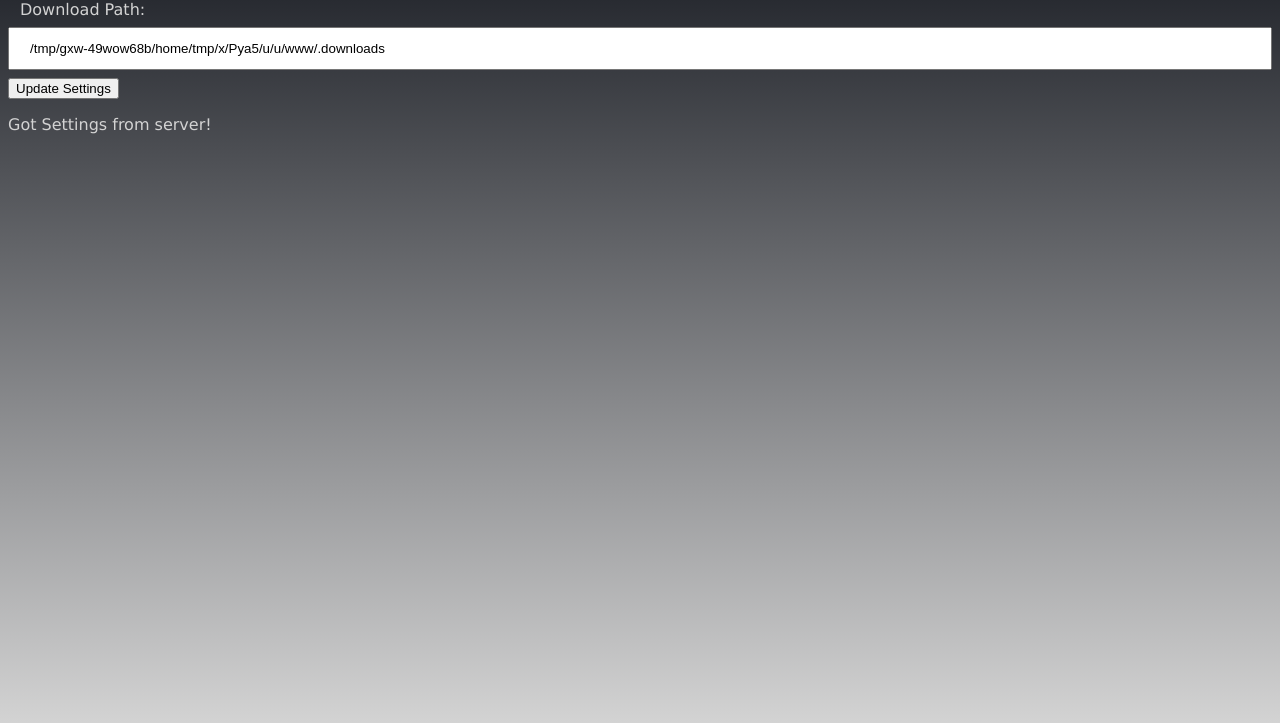
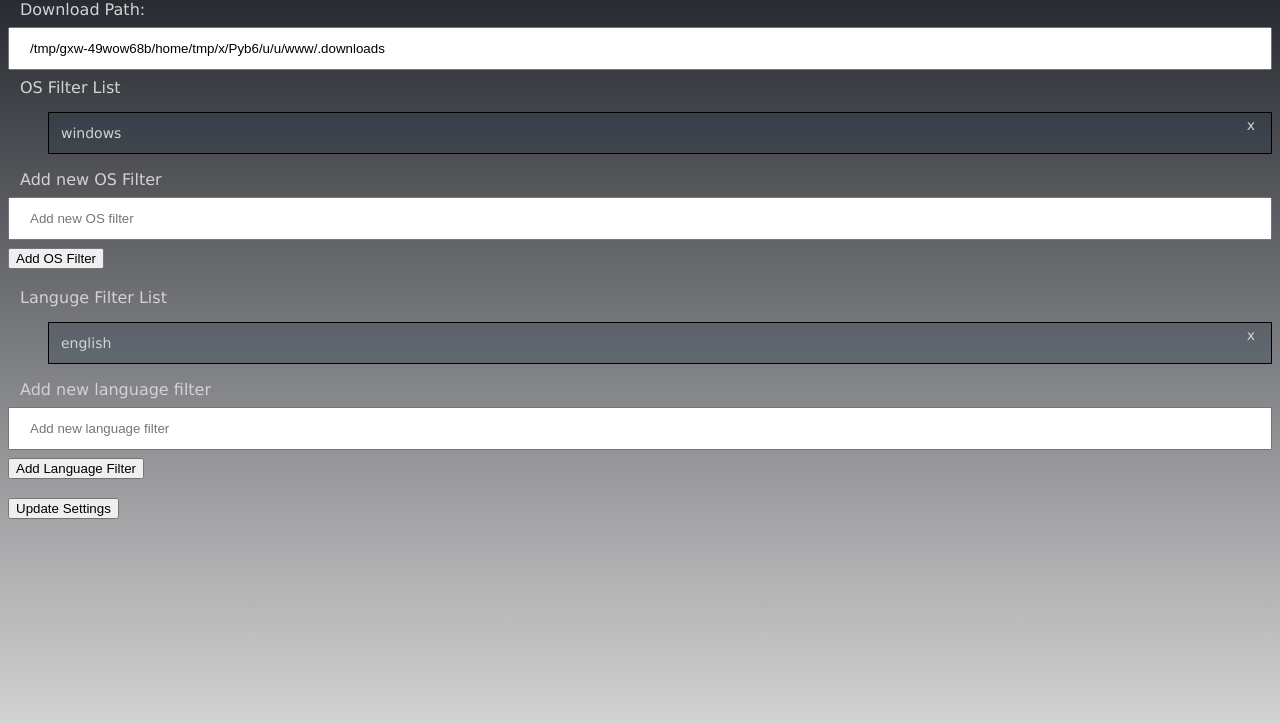
Before and after one commit to Caddox/Steamer, a Flask app: page /settings in a window 1280 px wide. Shown: the part 77-800 px from the top of the page. Run offline with Flask 2, Linux system fonts and the light colour scheme.

Commit message:
Expanded settings

```diff
--- a/app.py
+++ b/app.py
@@ -43,7 +43,7 @@ def main_page():
 
 @app.route("/settings")
 def settings_page():
-    return render_template("settings.html")
+    return render_template("settings.html", settings=steam.get_settings_as_json())
 
 @app.route("/login")
 def login_dummy():
@@ -130,8 +130,7 @@ def api_get_settings():
 def api_update_settings():
     j = request.get_json()
 
-    steam.download_location = Path(j['download_location'])
-    print(steam.download_location)
+    steam.update_settings("settings.json", j)
 
     return {'response': 'Settings updated.'}
 
--- a/client.py
+++ b/client.py
@@ -4,6 +4,7 @@ import sqlite3
 from pathlib import Path
 from dl_handler import manifest_process_factory
 from multiprocessing import Process, Pipe
+import json
 from gevent import spawn
 from gevent.socket import wait_write, wait_read
 
@@ -12,7 +13,12 @@ class LocalSteamClient(SteamClient):
         self.db_conn = None
         SteamClient.__init__(self, *args, **kwargs)
         self.set_credential_location('.')
-        self.download_location = Path('./.downloads/')
+
+        self.download_location: Path = Path('.')
+        self.os_list = []
+        self.languages = []
+        self.load_settings_from_file("settings.json")
+
         self.init_db()
         try:
             self.db_login()
@@ -80,6 +86,52 @@ class LocalSteamClient(SteamClient):
         self.db_conn.execute("insert or ignore into users VALUES (?, ?)", (username, password,))
 
         self.db_conn.commit()
+
+    def load_settings_from_file(self, filepath):
+        p = Path(filepath)
+
+        if not p.exists():
+            payload = {
+                'download_location': str(Path('./.downloads').resolve()),
+                'os_list': ['windows'],
+                'languages': ['english'],
+            }
+
+            with open(p, 'w') as f:
+                f.write(json.dumps(payload))
+
+        # p is a json file.
+        with open(p, 'r') as f:
+            data = json.loads(f.read())
+
+            self.download_location = Path(data['download_location'])
+            self.os_list = data['os_list']
+            self.languages = data['languages']
+
+    def update_settings(self, settings_filepath, data):
+        settings_file = Path(settings_filepath)
+        current_settings = {}
+        with open(settings_file, 'r') as f:
+            current_settings = json.loads(f.read())
+
+        current_settings.update(data)
+
+        # Write the new settings
+        with open(settings_file, 'w') as f:
+            f.write(json.dumps(current_settings))
+
+        # Re-read the settings back into the object
+        self.load_settings_from_file(settings_filepath)
+
+    def get_settings_as_json(self):
+        out = {
+            'download_location': str(self.download_location.resolve()),
+            'os_list': self.os_list,
+            'languages': self.languages,
+        }
+
+        return out
+
 
     def populate_apps(self):
         # Ensure the client is logged in
--- a/static/base.css
+++ b/static/base.css
@@ -69,3 +69,28 @@ input[type=text], input[type=password] {
     background-color: #ddd;
     color: black;
 }
+
+.remove {
+    float: right;
+    cursor: pointer;
+    position:absolute;
+    right: 0%;
+    padding: 12px 16px;
+    transform: translate(0%, -50%);
+}
+
+.remove span:hover {
+    background-color: #bbb;
+}
+
+.editable-list ul li {
+    border: 1px solid black;
+    margin-top: -1px;
+    background-color: #21314549;
+    padding: 12px;
+    text-decoration: none;
+    font-size: 14px;
+    color: lightgrey;
+    display: block;
+    position: relative;
+}
--- a/static/settings.js
+++ b/static/settings.js
@@ -1,25 +1,39 @@
 // This file uses jQuery
-
 $(document).ready(function() {
-    // Add the current text to the boxes
-    $.ajax({
-        url: window.location.origin + "/api/v1/settings",
-
-        success: function(data) {
-            $("#steamer-settings-dl-path").val(data.download_location);
-
-            // Update message log
-            $("#steamer-message-log").append(
-                '<p>Got Settings from server!</p>'
-            );
+    $("#steamer-settings-input-os").keydown(function(e) {
+        if(e.keyCode == 13) {
+            append_new_os();
         }
     });
 
+    $('#steamer-settings-add-os').click(function() {
+        append_new_os();
+    });
+
+    $("#steamer-settings-input-language").keydown(function(e) {
+        if(e.keyCode == 13) {
+            append_new_language();
+        }
+    });
+
+    $('#steamer-settings-add-language').click(function() {
+        append_new_language();
+    });
+
+
+    // Send data to the sever
     $("#steamer-settings-submit-button").click(function() {
         // Send new information to the sever
         payload = {
             download_location: $("#steamer-settings-dl-path").val(),
+            os_list: [],
+            languages: [],
         };
+        console.log(payload);
+
+        // Read in the os filters and language filters.
+        payload.os_list = get_filters("#steamer-settings-os-filters");
+        payload.languages = get_filters("#steamer-settings-language-filters");
 
 
         $.ajax({
@@ -37,3 +51,37 @@ $(document).ready(function() {
         });
     });
 });
+
+$(document).on("click", ".remove", function() {
+    $(this).parent().remove();
+});
+
+function append_new_os() {
+    var new_val = $('#steamer-settings-input-os').val();
+    $('#steamer-settings-input-os').val('');
+
+    $('#steamer-settings-os-filters').find('ul').append(
+        '<li>' + new_val +
+        "<span class='remove'>x</span>" +
+        '</li>'
+    );
+}
+
+function append_new_language() {
+    var new_val = $('#steamer-settings-input-language').val();
+    $('#steamer-settings-input-language').val('');
+
+    $('#steamer-settings-language-filters').find('ul').append(
+        '<li>' + new_val +
+        "<span class='remove'>x</span>" +
+        '</li>'
+    );
+}
+
+function get_filters(search_tag) {
+    filter_list = [];
+    $(search_tag).find('li').each(function(index) {
+         filter_list.push($(this).text().slice(0, -1));
+    });
+    return filter_list;
+}
--- a/templates/settings.html
+++ b/templates/settings.html
@@ -14,8 +14,38 @@
                 <a href="/settings">Settings</a>
             </div>
         </div>
+
         <label for='download_path'>Download Path:</label>
-        <input id='steamer-settings-dl-path' type='text' name='download_path' value="hello!"/>
+        <input id='steamer-settings-dl-path' type='text' name='download_path' value="{{ settings['download_location'] }}"/>
+
+        <div id='steamer-settings-os-filters' class='editable-list'>
+            <label>OS Filter List</label>
+            <ul>
+                {% for os in settings['os_list'] %}
+                <li>{{os}}<span class='remove'>x</span></li>
+                {% endfor %}
+            </ul>
+
+            <label for='new_os_list'>Add new OS Filter</label>
+            <input id='steamer-settings-input-os' type="text" name='new_os_list' placeholder='Add new OS filter' />
+            <button id='steamer-settings-add-os'>Add OS Filter</button>
+        </div>
+
+        <br/>
+        <div id='steamer-settings-language-filters' class='editable-list'>
+            <label>Languge Filter List</label>
+            <ul>
+                {% for language in settings['languages'] %}
+                <li>{{language}}<span class='remove'>x</span></li>
+                {% endfor %}
+            </ul>
+
+            <label for='new_language'>Add new language filter</label>
+            <input id='steamer-settings-input-language' type="text" name='new_os_list' placeholder='Add new language filter' />
+            <button id='steamer-settings-add-language'>Add Language Filter</button>
+        </div>
+
+        <br />
         <button id='steamer-settings-submit-button'>Update Settings</button>
 
         <div id="steamer-message-log"></div>
```
